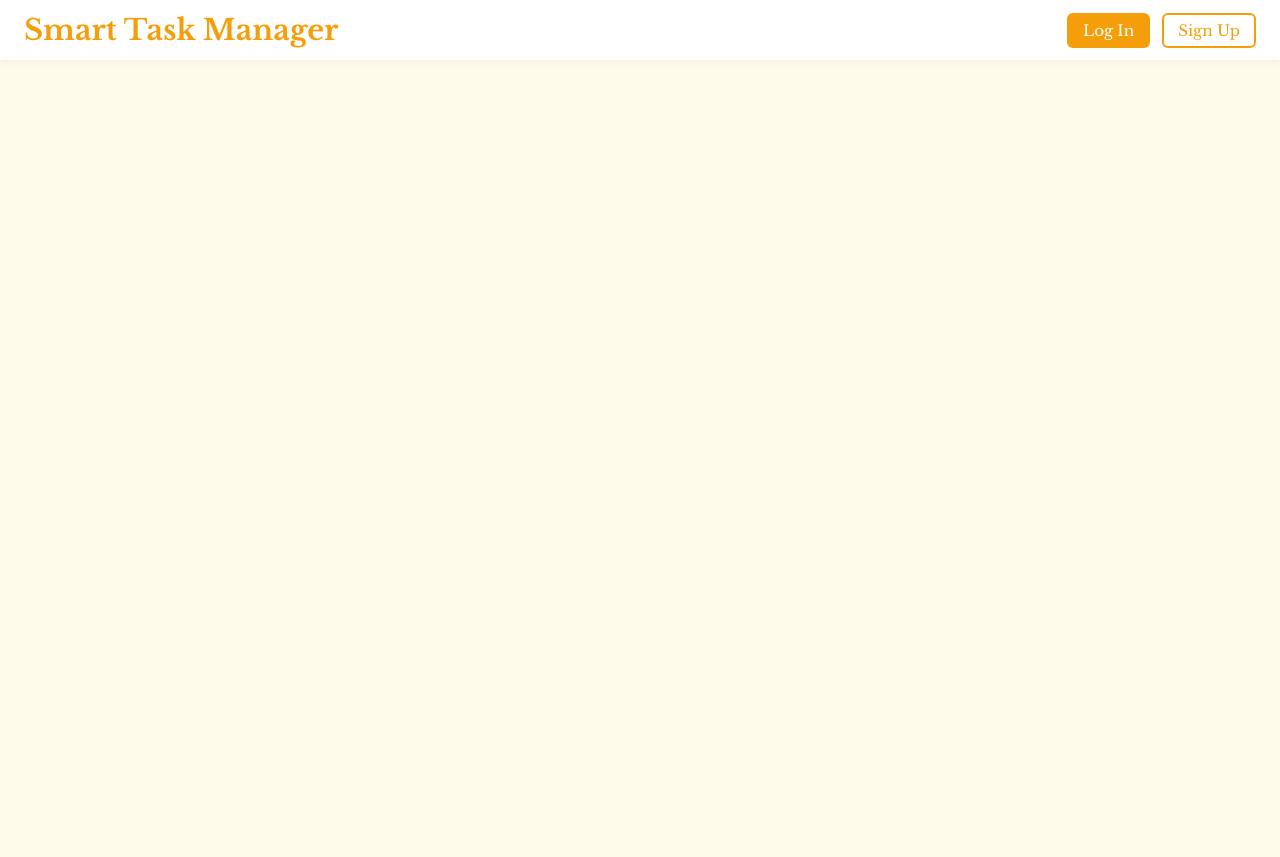
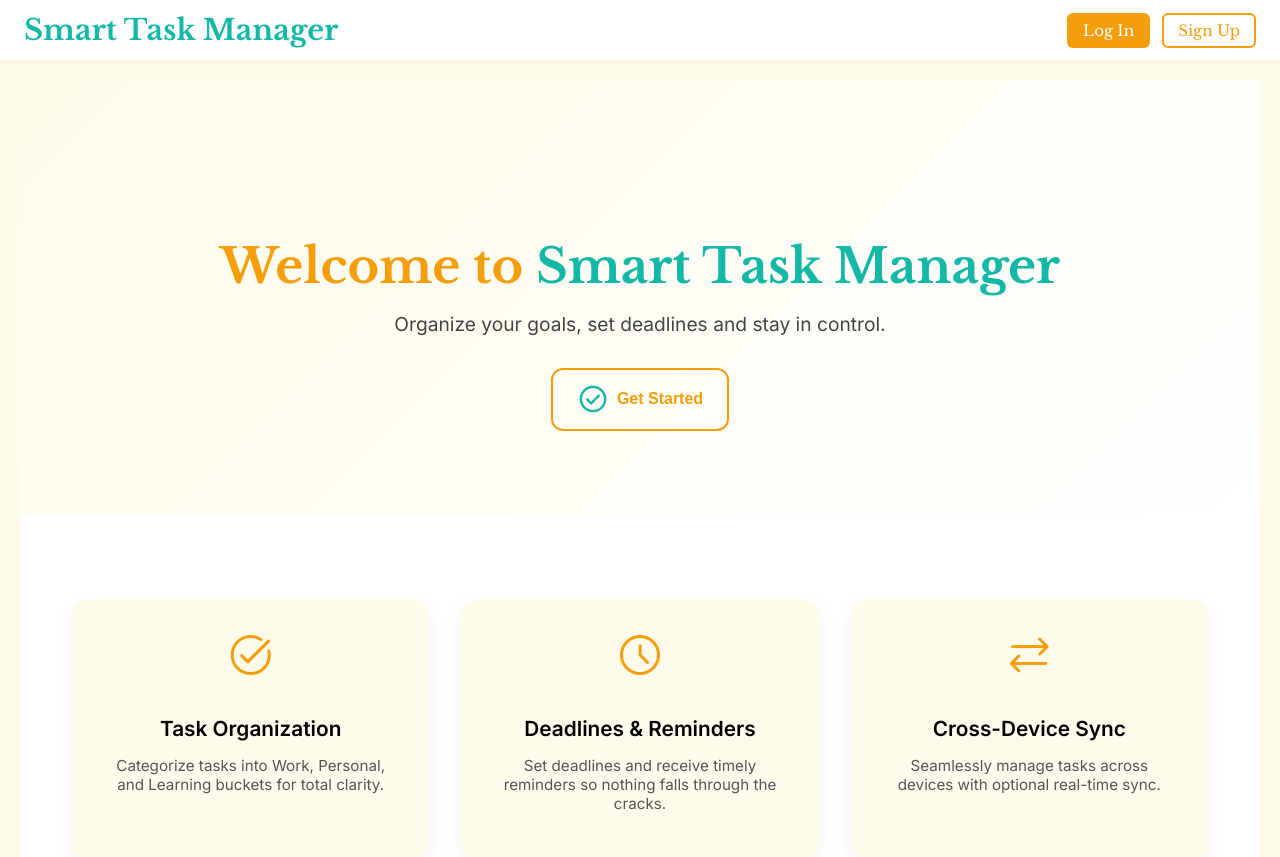
Before and after one commit to DaaniKhan/SmartTaskManager, a React (Vite) app in the folder frontend/: page / in a window 1280 px wide. Shown: the top 857 px of the page. Before the commit the page ends 800 px from the top, so only its background shows below. Built offline with nearby package versions, Linux system fonts and the light colour scheme; a web font is replaced by a local one.

Commit message:
Add Landing Page

```diff
--- a/frontend/src/App.jsx
+++ b/frontend/src/App.jsx
@@ -2,6 +2,7 @@ import { BrowserRouter, Routes, Route, Navigate } from "react-router-dom"
 
 // Pages and Components
 import Navbar from "./components/Navbar"
+import Landing from "./pages/landing"
 
 function App() {
 
@@ -11,7 +12,10 @@ function App() {
         <Navbar />
           <div className="pages">
             <Routes>
-
+              <Route
+                path="/"
+                element={<Landing />}
+              />
             </Routes>
           </div>
       </BrowserRouter>
--- /dev/null
+++ b/frontend/src/pages/Landing.jsx
@@ -0,0 +1,50 @@
+import "../styles/Landing.css"
+
+const Landing = () => {
+  return (
+    <div className="landing-wrapper">
+      <section className="hero">
+        <div className="landing-container">
+          <h1>Welcome to <span className="brand-logo">Smart Task Manager</span></h1>
+          <p>
+            Organize your goals, set deadlines and stay in control.
+          </p>
+          <button className="hero-btn" onClick={() => window.location.href = "/signup"}>
+            <span className="material-symbols-rounded">check_circle</span>
+            Get Started
+          </button>
+        </div>
+      </section>
+
+      <section className="features-section">
+        <div className="landing-container feature-grid">
+          <div className="feature-card">
+            <span className="material-symbols-rounded feature-icon">task_alt</span>
+            <h3 className="feature-title">Task Organization</h3>
+            <p className="feature-desc">
+              Categorize tasks into Work, Personal, and Learning buckets for total clarity.
+            </p>
+          </div>
+
+          <div className="feature-card">
+            <span className="material-symbols-rounded feature-icon">schedule</span>
+            <h3 className="feature-title">Deadlines & Reminders</h3>
+            <p className="feature-desc">
+              Set deadlines and receive timely reminders so nothing falls through the cracks.
+            </p>
+          </div>
+
+          <div className="feature-card">
+            <span className="material-symbols-rounded feature-icon">sync_alt</span>
+            <h3 className="feature-title">Cross-Device Sync</h3>
+            <p className="feature-desc">
+              Seamlessly manage tasks across devices with optional real-time sync.
+            </p>
+          </div>
+        </div>
+      </section>
+    </div>
+  )
+}
+
+export default Landing
--- /dev/null
+++ b/frontend/src/styles/Landing.css
@@ -0,0 +1,147 @@
+body, html {
+  margin: 0;
+  padding: 0;
+  font-family: 'Inter', sans-serif;
+  background-color: var(--background);
+  color: var(--text-dark);
+  scroll-behavior: smooth;
+}
+
+.landing-wrapper {
+  display: flex;
+  flex-direction: column;
+  min-height: 100vh;
+}
+
+.landing-container {
+  max-width: 1400px;
+  padding: 20px;
+  margin: 0 auto;
+}
+
+.hero {
+  padding: 6rem 2rem 4rem;
+  text-align: center;
+  background: linear-gradient(135deg, var(--background), #fff);
+  animation: fadeIn 0.8s ease-in-out;
+}
+
+.hero h1 {
+  font-size: 3rem;
+  font-family: 'Libre Baskerville', serif;
+  color: var(--primary);
+  margin-bottom: 1rem;
+}
+
+.brand-logo {
+  color: var(--secondary);
+}
+
+.hero p {
+  font-size: 1.2rem;
+  max-width: 600px;
+  margin: 0 auto 2rem;
+  color: #444;
+}
+
+.hero-btn {
+  background-color: transparent;
+  color: var(--primary);
+  padding: 0.85rem 1.5rem;
+  border: 2px solid var(--primary);
+  border-radius: 12px;
+  font-weight: 600;
+  font-size: 1rem;
+  cursor: pointer;
+  display: flex;
+  align-items: center;
+  gap: 0.5rem;
+  transition: background-color 0.3s ease;
+  animation: popIn 0.6s ease-out;
+  margin: 0 auto;
+}
+
+.hero-btn:hover .material-symbols-rounded {
+  color: white;
+  transform: scale(1.03);
+}
+
+.hero-btn:hover {
+  background-color: var(--primary-hover);
+  color: white;
+  transform: scale(1.03);
+}
+
+.features-section {
+  padding: 4rem 2rem;
+  background-color: white;
+  animation: slideUp 0.8s ease;
+}
+
+.feature-grid {
+  display: flex;
+  flex-wrap: wrap;
+  justify-content: center;
+  gap: 2rem;
+}
+
+.feature-card {
+  background: var(--background);
+  padding: 2rem;
+  border-radius: 16px;
+  box-shadow: 0 6px 20px rgba(0, 0, 0, 0.05);
+  max-width: 320px;
+  flex: 1 1 280px;
+  text-align: center;
+  transition: transform 0.3s ease;
+}
+
+.feature-card:hover {
+  transform: translateY(-6px);
+}
+
+.feature-icon {
+  font-size: 3rem;
+  color: var(--primary);
+  margin-bottom: 1rem;
+}
+
+.feature-title {
+  font-size: 1.3rem;
+  font-weight: 600;
+  margin-bottom: 0.5rem;
+}
+
+.feature-desc {
+  font-size: 0.95rem;
+  color: #555;
+}
+
+@keyframes fadeIn {
+  from { opacity: 0; transform: translateY(30px); }
+  to { opacity: 1; transform: translateY(0); }
+}
+
+@keyframes popIn {
+  0% { transform: scale(0.85); opacity: 0; }
+  100% { transform: scale(1); opacity: 1; }
+}
+
+@keyframes slideUp {
+  from { opacity: 0; transform: translateY(40px); }
+  to { opacity: 1; transform: translateY(0); }
+}
+
+@media (max-width: 768px) {
+  .hero h1 {
+    font-size: 2.4rem;
+  }
+
+  .hero p {
+    font-size: 1rem;
+  }
+
+  .feature-card {
+    max-width: 100%;
+  }
+}
--- a/frontend/src/styles/Navbar.css
+++ b/frontend/src/styles/Navbar.css
@@ -24,7 +24,7 @@ header {
 .logo h1 {
   font-family: 'Libre Baskerville', Georgia, serif;
   margin: 0;
-  color: var(--primary);
+  color: var(--secondary);
   font-size: 1.8rem;
   font-weight: 700;
 }
```
